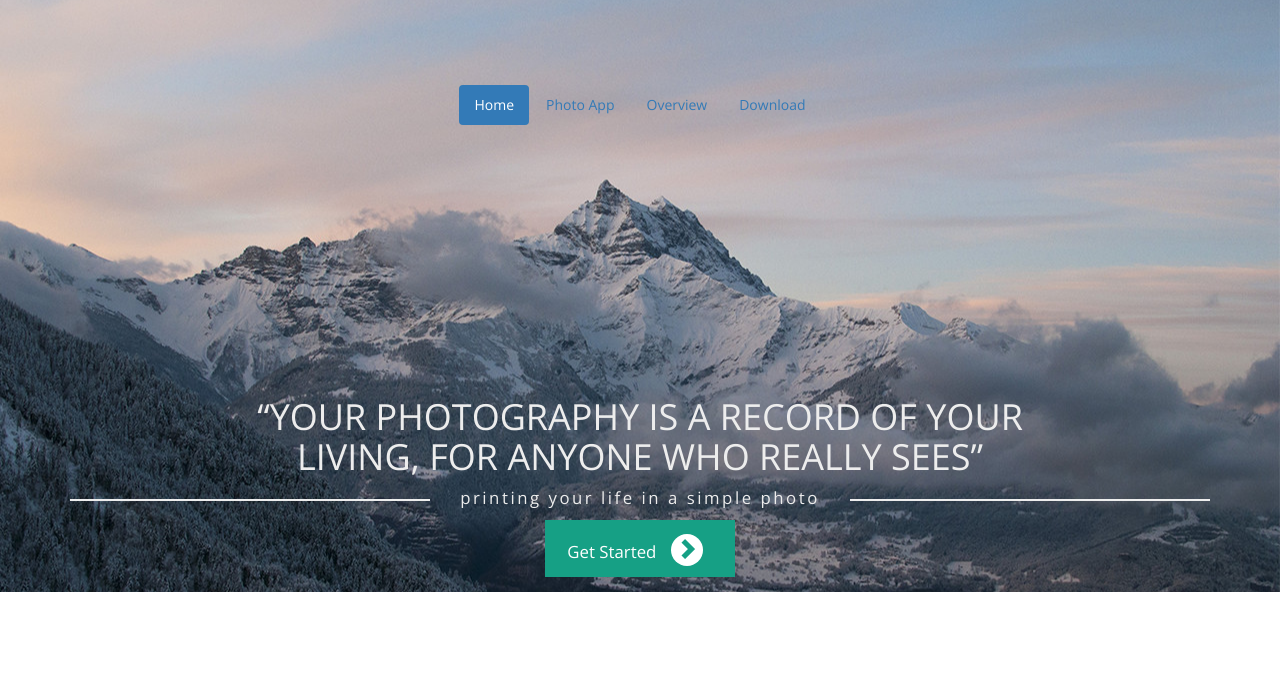
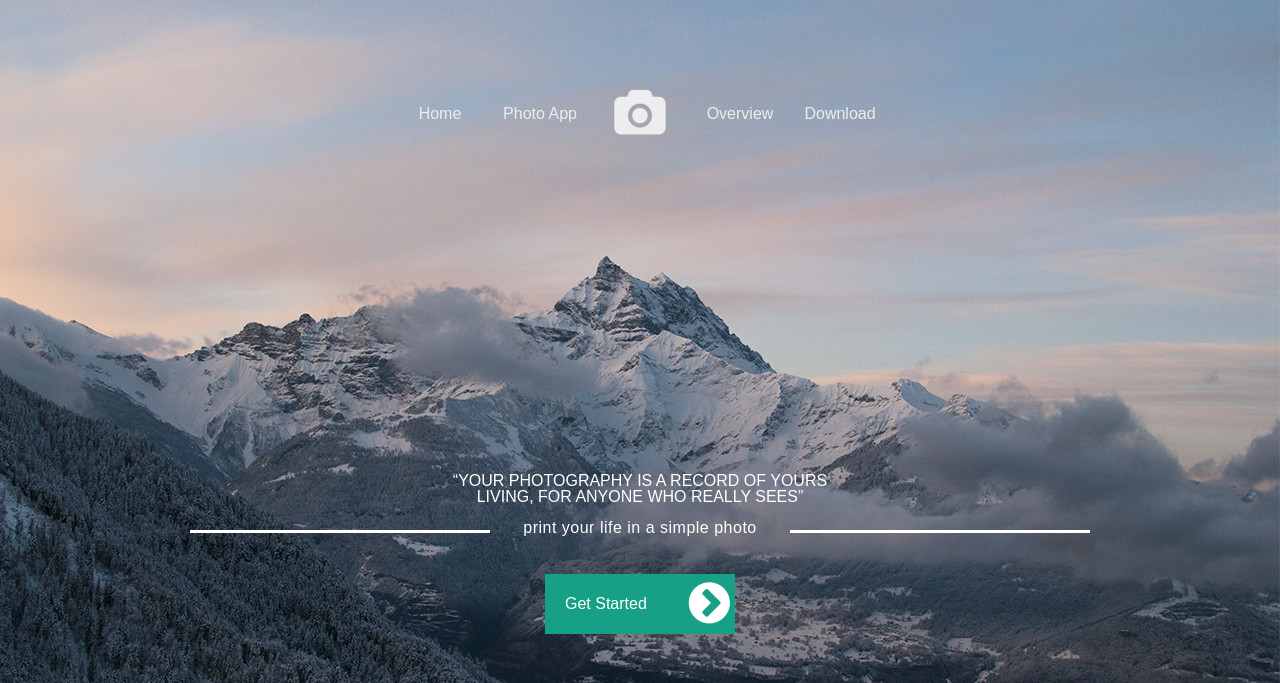
Before and after one commit to pawlinski/Photo_App, a plain HTML site: page index.html in a window 1280 px wide. Shown: the top 683 px of the page. Drawn offline with nearby package versions, Linux system fonts and the light colour scheme; a web font is replaced by a local one.

Commit message:
update 29.11.16
header prawie zrobiony

```diff
--- a/css/custom.css
+++ b/css/custom.css
@@ -1,58 +1,155 @@
+/*wygląd elementu - body*/
 body {
-	font-family: 'Open Sans', sans-serif;
-}
-header {
-	height: 100%;
-    background: url(../img/background.jpg) no-repeat center center;
-    background-size: cover;
-    color: #EDEDED;
-    text-align: center;
-    padding: 15px 0;
-    position: relative;
+	font-family: 'Meera Inimai', sans-serif;
+	box-sizing: border-box;
 }
 
-header nav {
-	margin: 5em auto 18em auto; //wyśrodkowanie navigacji
-	// padding-top: 5em;
-	// padding-bottom: 18em;
-    display: table; //wyśrodkowanie navigacji
-    float: none; //wyśrodkowanie navigacji
+/*wygląd elementu - header.wrapper*/
+header.wrapper {
+	max-width: 1280px;
+	margin: 0 auto;
+	padding: 0;
+	height: 745px;
+	background: url("../img/background.jpg") no-repeat;
 }
 
-.header-title-small {
-	font-size: 1.2em;
-	letter-spacing: 0.15em;
-	text-align: center;
+/*NAVBAR*/
+nav {
 	position: relative;
+	top: 90px;
+	max-width: 500px;
+	margin: 0 auto;
+	padding: 0;
 }
 
-.header-line {
-	display: inline-block;
-    width: 100%;
-    height: 2px;
-    background-color: #EDEDED;
+
+/* MENU GÓRNE */
+/* wygląd elementu - ol */
+#menu {
+	display: flex;
+	align-items: center;
+	justify-content: space-around;
+	align-content: center;
+	list-style-type: none;
 }
 
-header a.btn.btn-default.button-get-started {
-	background-color: #16A085;
-	color: #fff;
-	border: 0;
-	border-radius: 0;
-	width: 190px;
-	height: 57px;
-	font-size: 1.2em;
-	padding: 13px 25px 13px 15px;
+/*wygląd elementów - li */
+#menu > li {
+	width: 20%;
+	text-align: center;
 }
 
-.circle-button {
-	font-size: 1.3em;
-	margin-left: 10px;
-	padding-top: 4px;
-	width: 32px;
-	height: 32px;
-	color: #16A085;
-	background-color: #fff;
-	-moz-border-radius: 50px;
-	-webkit-border-radius: 50px;
-	border-radius: 50px;
+/* wygląd elementów - a */
+#menu > li > a {
+	text-decoration: none;
+	color: #EDEDED;
 }
+
+/* wygląd elementu - i (camera)*/
+#menu > li > i {
+	color: #EDEDED;
+}
+
+
+/* wygląd elementów - a - po najechaniu kursorem myszki na element - li */
+#menu > li:hover > a {
+	text-decoration: none;
+	border-bottom: 4px solid #5cb09f;
+}
+/* KONIEC MENU GÓRNE */
+
+/*#menu {
+	display: none;
+}*/
+
+/* HEADING + TITLE MAIN */
+
+#heading-main {
+	margin: 15px auto;
+	padding: 0;
+	margin-top: 425px;
+	text-align: center;
+	color: #FFF;
+}
+
+.title {
+	margin: 0 auto;
+	padding: 0;
+	display: flex;
+	justify-content: space-between;
+	align-items: baseline;
+	max-width: 900px;
+}
+
+.title-main {
+	text-align: center;
+	letter-spacing: 0.5px;
+	color: #FFF;
+}
+
+.title-line-left, .title-line-right {
+	width: 300px;
+	border-top: 3px solid #fff;
+}
+
+/* KONIEC HEADING + TITLE MAIN */
+
+/* BUTTON HEADER */
+
+.button-green {
+	display: block;
+	position: relative;
+	width: 190px;
+	height: 60px;
+	margin: 0 auto;
+	margin-top: 38px;
+	padding: 0;
+	padding-left: 20px;
+	border-width: 0;
+    border-style: none;
+    border-color: transparent;
+    border-image: none;
+    text-align: left;
+    font-size: 16px;
+	color: #FFF;
+	background-color: #16a085;
+}
+
+.button-green > i {
+	display: block;
+	position: absolute;
+	top: 0;
+	right: 0;
+	margin: 0 5px;
+	padding: 0;
+	padding-top: 5px;
+}
+
+/* KONIEC BUTTON HEADER */
+
+/* SOCIAL ICONS */
+
+#social-header {
+	max-width: 150px;
+	margin: 55px auto 0 auto;
+	display: flex;
+	justify-content: space-around;
+	align-items: baseline;
+}
+
+#social-header > li > a {
+	color: #fff;
+}
+
+#social-header #twitter	{
+
+}
+
+
+
+
+/* KONIEC SOCIAL ICONS */
+
+@media (max-width: 767px) {
+
+}
--- /dev/null
+++ b/css/eric-meyer-reset.min.css
@@ -0,0 +1 @@
+html,body,div,span,applet,object,iframe,h1,h2,h3,h4,h5,h6,p,blockquote,pre,a,abbr,acronym,address,big,cite,code,del,dfn,em,img,ins,kbd,q,s,samp,small,strike,strong,sub,sup,tt,var,b,u,i,center,dl,dt,dd,ol,ul,li,fieldset,form,label,legend,table,caption,tbody,tfoot,thead,tr,th,td,article,aside,canvas,details,embed,figure,figcaption,footer,header,hgroup,menu,nav,output,ruby,section,summary,time,mark,audio,video{border:0;font-size:100%;font:inherit;vertical-align:baseline;margin:0;padding:0}article,aside,details,figcaption,figure,footer,header,hgroup,menu,nav,section{display:block}body{line-height:1}ol,ul{list-style:none}blockquote,q{quotes:none}blockquote:before,blockquote:after,q:before,q:after{content:none}table{border-collapse:collapse;border-spacing:0}
--- a/index.html
+++ b/index.html
@@ -6,15 +6,15 @@
     <meta name="viewport" content="width=device-width, initial-scale=1">
     <!-- The above 3 meta tags *must* come first in the head; any other head content must come *after* these tags -->
     <title>Photography App</title>
+    <!-- CSS Reset -->
+    <link rel="stylesheet" href="css/eric-meyer-reset.min.css">
 
-    <!-- Bootstrap -->
-    <link href="css/bootstrap.min.css" rel="stylesheet">
     <!-- Font-Awesome -->
     <link rel="stylesheet" href="font-awesome/css/font-awesome.min.css">
     <!-- Custom -->
     <link rel="stylesheet" href="css/custom.css">
     <!-- Fonts -->
-    <link href="https://fonts.googleapis.com/css?family=Open+Sans:400,700" rel="stylesheet">
+    <link href="https://fonts.googleapis.com/css?family=Meera+Inimai" rel="stylesheet">
 
     <!-- HTML5 shim and Respond.js for IE8 support of HTML5 elements and media queries -->
     <!-- WARNING: Respond.js doesn't work if you view the page via file:// -->
@@ -24,43 +24,53 @@
     <![endif]-->
   </head>
   <body>
-    <header>
-      <div class="container">
-        <div class="row">
-          <div class="col-xs-12 visible-lg-block">
-            <nav>
-              <ul class="nav nav-pills" role="navigation">
-                <li role="presentation" class="active"><a href="#">Home</a></li>
-                <li role="presentation"><a href="#">Photo App</a></li>
-                <li role="presentation"><a href="#">Overview</a></li>
-                <li role="presentation"><a href="#">Download</a></li>
-              </ul>
-            </nav>
-          </div><!-- End Navigation -->
-        </div><!-- End row -->
-        <div class="row">
-          <div class="col-xs-12">
-            <h1>&ldquo;YOUR PHOTOGRAPHY IS A RECORD OF YOUR<br> LIVING, FOR ANYONE WHO REALLY SEES&rdquo;</h1>
-          </div>
-        </div><!-- End row -->
-        <div class="row">
-          <div class="col-xs-4"><span class="header-line"></span></div>
-          <div class="col-xs-4 header-title-small">
-            <p>printing your life in a simple photo</p>
-          </div>
-          <div class="col-xs-4"><span class="header-line"></span></div>
-        </div><!-- End row -->
-        <div class="row clear">
-          <div class="col-xs-12">
-            <a class="btn btn-default button-get-started" href="#" role="button">Get Started <span class="glyphicon glyphicon-chevron-right circle-button"></span></a>
-          </div>
+    <div class="header-container">
+      <header class="wrapper">
+        <nav>
+          <ol id="menu">
+            <li><a href="#">Home</a></li>
+            <li><a href="#">Photo App</a></li>
+            <li><i class="fa fa-camera fa-3x" aria-hidden="true"></i></li>
+            <li><a href="#">Overview</a></li>
+            <li><a href="#">Download</a></li>
+          </ol>
+        </nav>
+
+        <h1 id="heading-main">&ldquo;YOUR PHOTOGRAPHY IS A RECORD OF YOURS <br>LIVING, FOR ANYONE WHO REALLY SEES&rdquo;</h1>
+
+        <div class="title">
+          <div class="title-line-left"></div>
+          <h5 class="title-main">print your life in a simple photo</h5>
+          <div class="title-line-right"></div>
         </div>
-      </div>
-    </header>
+
+        <button class="button-green" role="button">Get Started<i class="fa fa-chevron-circle-right fa-3x" aria-hidden="true"></i></button>
+
+        <ol id="social-header">
+          <li id="twitter"><a href="#"><i class="fa fa-twitter fa-2x" aria-hidden="true"></i></a></li>
+          <li id="facebook"><a href="#"><i class="fa fa-facebook fa-2x" aria-hidden="true"></i></a></li>
+          <li id="pinterest"><a href="#"><i class="fa fa-pinterest-p fa-2x" aria-hidden="true"></i></a></li>
+          <li id="instagram"><a href="#"><i class="fa fa-instagram fa-2x" aria-hidden="true"></i></a></li>
+        </ol>
+      </header> <!-- end header -->
+    </div> <!-- end header-container -->
+
+    <div class="main-container">
+      <div class="main wrapper">
+
+      </div> <!-- end main -->
+    </div> <!-- end main-container -->
+
+    <div class="footer-container">
+      <footer class="wrapper">
+
+      </footer> <!-- end footer -->
+    </div> <!-- end footer-wrapper -->
 
     <!-- jQuery (necessary for Bootstrap's JavaScript plugins) -->
     <script src="https://ajax.googleapis.com/ajax/libs/jquery/1.12.4/jquery.min.js"></script>
     <!-- Include all compiled plugins (below), or include individual files as needed -->
-    <script src="js/bootstrap.min.js"></script>
+    <!-- -prefix-free -->
+    <script src="js/prefixfree.min.js"></script>
   </body>
 </html>
```
Also changed, not shown: js/prefixfree.min.js (added).
